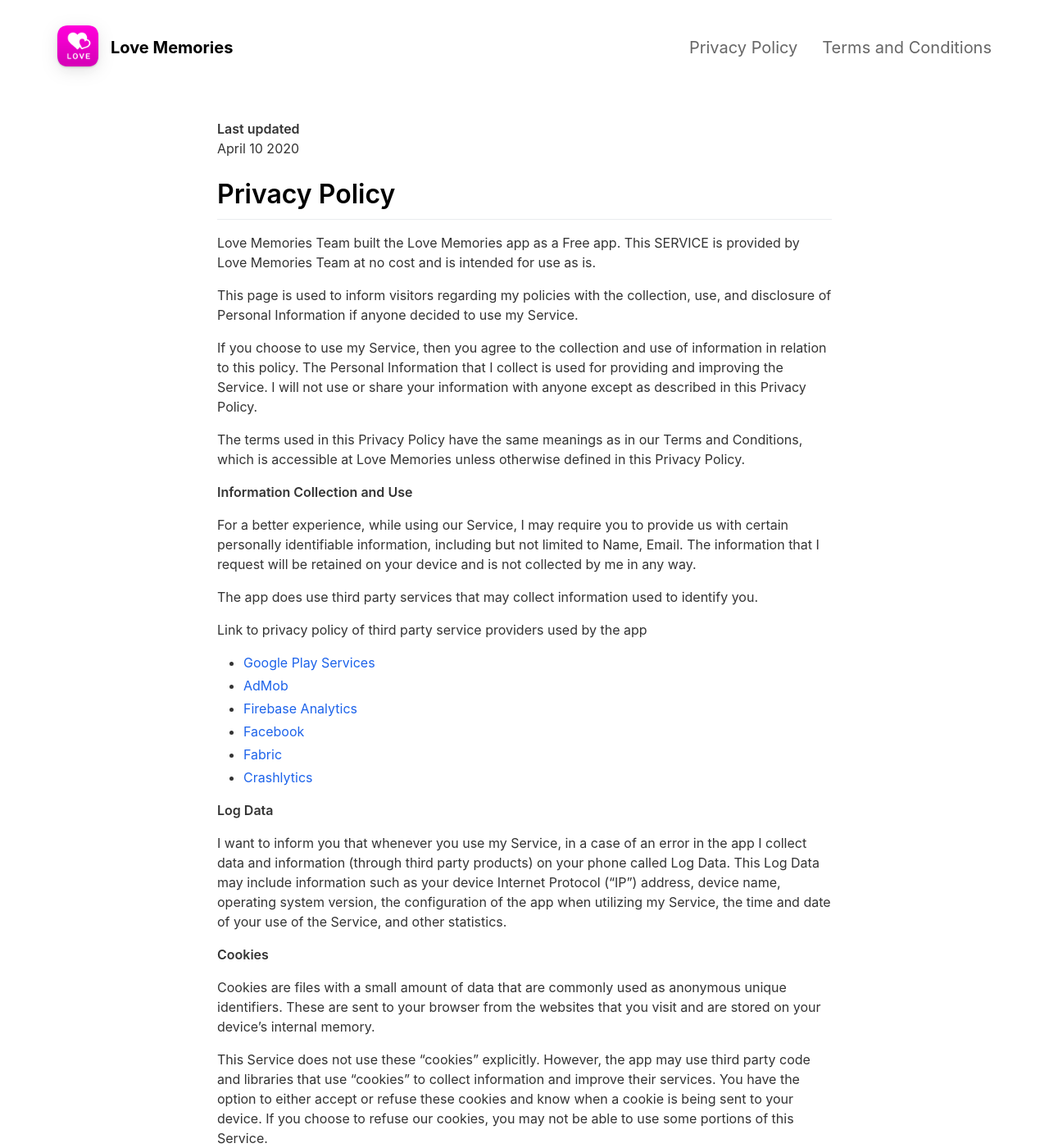
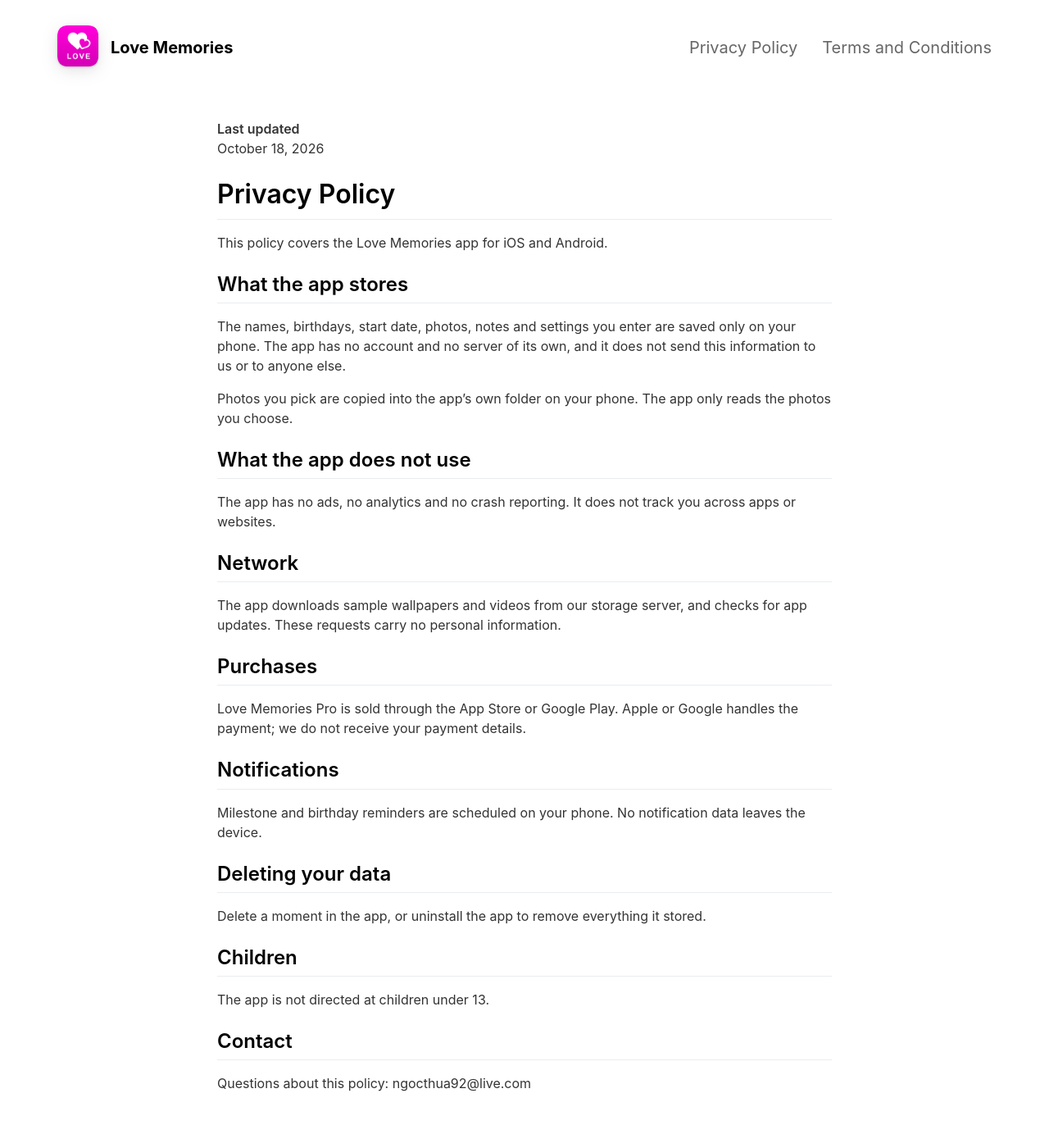
Before and after one commit to thuann-vn/love-memories, a Jekyll site: the page built from _pages/privacypolicy.md, in a window 1280 px wide and 1400 px high. Shown: the whole window at 82% size. Built offline with Jekyll 4.4.1, drawn with Linux system fonts in a browser that asks for light colours; nearby versions of some CDN libraries; some of the changed text lies outside the part shown.

Commit message:
Update privacy policy for Love Memories 2.0

```diff
--- a/_pages/privacypolicy.md
+++ b/_pages/privacypolicy.md
@@ -5,70 +5,42 @@
 ---
 
 **Last updated**
-April 10 2020
+October 18, 2026
 
 # Privacy Policy
 
-Love Memories Team built the Love Memories app as a Free app. This SERVICE is provided by Love Memories Team at no cost and is intended for use as is.
+This policy covers the Love Memories app for iOS and Android.
 
-This page is used to inform visitors regarding my policies with the collection, use, and disclosure of Personal Information if anyone decided to use my Service.
+## What the app stores
 
-If you choose to use my Service, then you agree to the collection and use of information in relation to this policy. The Personal Information that I collect is used for providing and improving the Service. I will not use or share your information with anyone except as described in this Privacy Policy.
+The names, birthdays, start date, photos, notes and settings you enter are saved only on your phone. The app has no account and no server of its own, and it does not send this information to us or to anyone else.
 
-The terms used in this Privacy Policy have the same meanings as in our Terms and Conditions, which is accessible at Love Memories unless otherwise defined in this Privacy Policy.
+Photos you pick are copied into the app's own folder on your phone. The app only reads the photos you choose.
 
-**Information Collection and Use**
+## What the app does not use
 
-For a better experience, while using our Service, I may require you to provide us with certain personally identifiable information, including but not limited to Name, Email. The information that I request will be retained on your device and is not collected by me in any way.
+The app has no ads, no analytics and no crash reporting. It does not track you across apps or websites.
 
-The app does use third party services that may collect information used to identify you.
+## Network
 
-Link to privacy policy of third party service providers used by the app
+The app downloads sample wallpapers and videos from our storage server, and checks for app updates. These requests carry no personal information.
 
-*   [Google Play Services](https://www.google.com/policies/privacy/)
-*   [AdMob](https://support.google.com/admob/answer/6128543?hl=en)
-*   [Firebase Analytics](https://firebase.google.com/policies/analytics)
-*   [Facebook](https://www.facebook.com/about/privacy)
-*   [Fabric](https://fabric.io/privacy)
-*   [Crashlytics](http://try.crashlytics.com/terms/privacy-policy.pdf)
+## Purchases
 
-**Log Data**
+Love Memories Pro is sold through the App Store or Google Play. Apple or Google handles the payment; we do not receive your payment details.
 
-I want to inform you that whenever you use my Service, in a case of an error in the app I collect data and information (through third party products) on your phone called Log Data. This Log Data may include information such as your device Internet Protocol (“IP”) address, device name, operating system version, the configuration of the app when utilizing my Service, the time and date of your use of the Service, and other statistics.
+## Notifications
 
-**Cookies**
+Milestone and birthday reminders are scheduled on your phone. No notification data leaves the device.
 
-Cookies are files with a small amount of data that are commonly used as anonymous unique identifiers. These are sent to your browser from the websites that you visit and are stored on your device's internal memory.
+## Deleting your data
 
-This Service does not use these “cookies” explicitly. However, the app may use third party code and libraries that use “cookies” to collect information and improve their services. You have the option to either accept or refuse these cookies and know when a cookie is being sent to your device. If you choose to refuse our cookies, you may not be able to use some portions of this Service.
+Delete a moment in the app, or uninstall the app to remove everything it stored.
 
-**Service Providers**
+## Children
 
-I may employ third-party companies and individuals due to the following reasons:
+The app is not directed at children under 13.
 
-*   To facilitate our Service;
-*   To provide the Service on our behalf;
-*   To perform Service-related services; or
-*   To assist us in analyzing how our Service is used.
+## Contact
 
-I want to inform users of this Service that these third parties have access to your Personal Information. The reason is to perform the tasks assigned to them on our behalf. However, they are obligated not to disclose or use the information for any other purpose.
-
-**Security**
-
-I value your trust in providing us your Personal Information, thus we are striving to use commercially acceptable means of protecting it. But remember that no method of transmission over the internet, or method of electronic storage is 100% secure and reliable, and I cannot guarantee its absolute security.
-
-**Links to Other Sites**
-
-This Service may contain links to other sites. If you click on a third-party link, you will be directed to that site. Note that these external sites are not operated by me. Therefore, I strongly advise you to review the Privacy Policy of these websites. I have no control over and assume no responsibility for the content, privacy policies, or practices of any third-party sites or services.
-
-**Children’s Privacy**
-
-These Services do not address anyone under the age of 13. I do not knowingly collect personally identifiable information from children under 13\. In the case I discover that a child under 13 has provided me with personal information, I immediately delete this from our servers. If you are a parent or guardian and you are aware that your child has provided us with personal information, please contact me so that I will be able to do necessary actions.
-
-**Changes to This Privacy Policy**
-
-I may update our Privacy Policy from time to time. Thus, you are advised to review this page periodically for any changes. I will notify you of any changes by posting the new Privacy Policy on this page. These changes are effective immediately after they are posted on this page.
-
-**Contact Us**
-
-If you have any questions or suggestions about my Privacy Policy, do not hesitate to contact me at support@lovememories.app;
+Questions about this policy: ngocthua92@live.com
```
